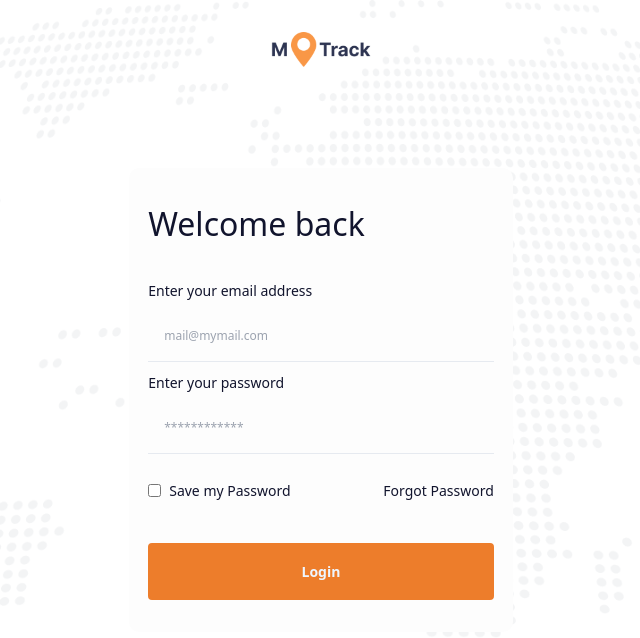
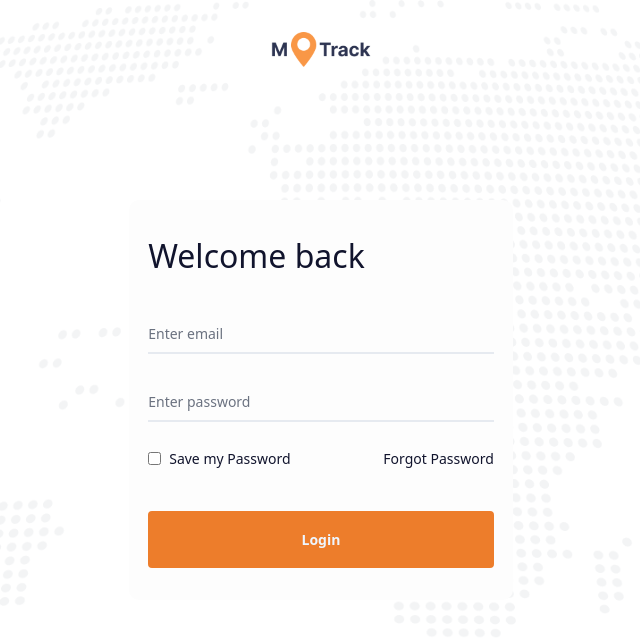
Before and after one commit to TalabiDele/motrack, a React (Create React App) app: page /login in a window 1280 px wide. Shown: the top 638 px of the page, without its empty margins (319-959 px from the left). Built offline with nearby package versions, Linux system fonts and the light colour scheme; no server answers.

Commit message:
login validation

```diff
--- a/src/components/Account/Signin.js
+++ b/src/components/Account/Signin.js
@@ -6,14 +6,60 @@ const Signin = () => {
   const [email, setEmail] = useState("");
   const [password, setPassword] = useState("");
 
-  const { login, user } = useContext(AuthContext);
+  const {
+    login,
+    user,
+    error,
+    setError,
+    errorMessage,
+    setErrorMessage,
+    eError,
+    setEError,
+    passError,
+    setPassError,
+    eMessage,
+    setEMessage,
+    passMessage,
+    setPassMessage,
+  } = useContext(AuthContext);
 
   console.log(user);
 
   const handleSubmit = async (e) => {
     e.preventDefault();
 
+    if (password === "" && email === "") {
+      // setError(true);
+      setEError(true);
+      setPassError(true);
+
+      setEMessage("Email field required");
+      setPassMessage("Password field requied");
+      // setErrorMessage("Email and Password fields required");
+
+      setTimeout(() => {
+        setEError(false);
+        setPassError(false);
+      }, 5000);
+    } else if (password === "") {
+      setPassError(true);
+      setPassMessage("Password field is required");
+
+      setTimeout(() => {
+        setPassError(false);
+      }, 5000);
+    } else if (email === "") {
+      setEError(true);
+      setEMessage("Email field required");
+
+      setTimeout(() => {
+        setEError(false);
+      }, 5000);
+    } else {
+      setEError(false);
+      setPassError(false);
       login({ email, password });
+    }
   };
 
   return (
@@ -21,27 +67,77 @@ const Signin = () => {
       <div className="container">
         <div className="wrapper">
           <h1>Welcome back</h1>
+          {error && (
+            <div
+              className="p-4 mb-4 text-sm text-red-800 rounded-lg bg-red-50"
+              role="alert"
+            >
+              <span className="font-medium">{errorMessage}</span>
+            </div>
+          )}
           <form onSubmit={handleSubmit}>
-            <label htmlFor="email">Enter your email address</label>
+            <div className=" w-[100%] mb-[1rem]">
+              <div className="relative z-0 w-[100%]">
                 <input
+                  type="email"
                   id="email"
-              name="email"
-              type="text"
+                  aria-describedby="standard_error_help"
+                  className={` ${
+                    eError && "text-red-600 border-b-red-600"
+                  } block py-2.5 px-0 w-full text-sm text-gray-900 bg-transparent border-0 border-b-2 border-[#e6eaf0] appearance-none focus:outline-none focus:ring-0 focus:border-[#e6eaf0] peer`}
+                  placeholder=" "
                   value={email}
                   onChange={(e) => setEmail(e.target.value)}
-              placeholder="mail@mymail.com"
-              className="input"
                 />
-            <label htmlFor="password">Enter your password</label>
+                <label
+                  for="email"
+                  className={` ${
+                    eError && "text-red-600"
+                  } absolute text-sm text-gray-500 duration-300 transform -translate-y-6 scale-75 top-3 -z-10 origin-[0] peer-focus:left-0 peer-placeholder-shown:scale-100 peer-placeholder-shown:translate-y-0 peer-focus:scale-75 peer-focus:-translate-y-6 font-medium`}
+                >
+                  Enter email
+                </label>
+              </div>
+              {eError && (
+                <p
+                  id="standard_error_help"
+                  class="mt-2 text-xs text-red-600 dark:text-red-400"
+                >
+                  <span className="font-medium">Oh, snapp!</span> {eMessage}
+                </p>
+              )}
+            </div>
+            <div className=" w-[100%]">
+              <div class="relative z-0 w-[100%]">
                 <input
+                  type="password"
                   id="password"
-              name="password"
-              type="password"
+                  aria-describedby="standard_error_help"
+                  className={`${
+                    passError && " border-b-red-600"
+                  } block py-2.5 px-0 w-full text-sm text-gray-900 bg-transparent border-0 border-b-2 border-[#e6eaf0] appearance-none focus:outline-none focus:ring-0 focus:border-[#e6eaf0] peer`}
+                  placeholder=" "
                   value={password}
                   onChange={(e) => setPassword(e.target.value)}
-              placeholder="************"
-              className="input"
                 />
+                <label
+                  for="email"
+                  className={` ${
+                    passError && "text-red-600"
+                  } absolute text-sm text-gray-500 duration-300 transform -translate-y-6 scale-75 top-3 -z-10 origin-[0] peer-focus:left-0 peer-placeholder-shown:scale-100 peer-placeholder-shown:translate-y-0 peer-focus:scale-75 peer-focus:-translate-y-6 font-medium`}
+                >
+                  Enter password
+                </label>
+              </div>
+              {passError && (
+                <p
+                  id="standard_error_help"
+                  className="mt-2 text-xs text-red-600 dark:text-red-400"
+                >
+                  <span className="font-medium">Oh, snapp!</span> {passMessage}
+                </p>
+              )}
+            </div>
             <div className="actions">
               <div className="save">
                 <input
--- a/src/components/Account/style.js
+++ b/src/components/Account/style.js
@@ -28,7 +28,7 @@ export const Container = styled.div`
     }
 
     span {
-      color: rgba(0, 67, 241, 1);
+      /* color: rgba(0, 67, 241, 1); */
     }
   }
 
@@ -89,8 +89,8 @@ export const Container = styled.div`
 
       &:hover {
         color: #eef6ff;
-        background: #2b478b;
-        border: 2px solid #2b478b;
+        background: #f19655;
+        border: 2px solid #f19655;
       }
     }
   }
--- a/src/components/context/AuthContext.js
+++ b/src/components/context/AuthContext.js
@@ -26,6 +26,10 @@ export const AuthProvider = ({ children }) => {
   const [isAdd, setIsAdd] = useState(false);
   const [isRequest, setIsRequest] = useState(false);
   const [loading, setLoading] = useState(false);
+  const [passError, setPassError] = useState(false);
+  const [passMessage, setPassMessage] = useState("");
+  const [eError, setEError] = useState(false);
+  const [eMessage, setEMessage] = useState("");
 
   const cookies = new Cookies();
 
@@ -337,6 +341,16 @@ export const AuthProvider = ({ children }) => {
         setLoading,
         error,
         setError,
+        errorMessage,
+        setErrorMessage,
+        passError,
+        setPassError,
+        eError,
+        setEError,
+        eMessage,
+        setEMessage,
+        passMessage,
+        setPassMessage,
       }}
     >
       {children}
```
Lines whose indentation alone changed are shown as unchanged.
